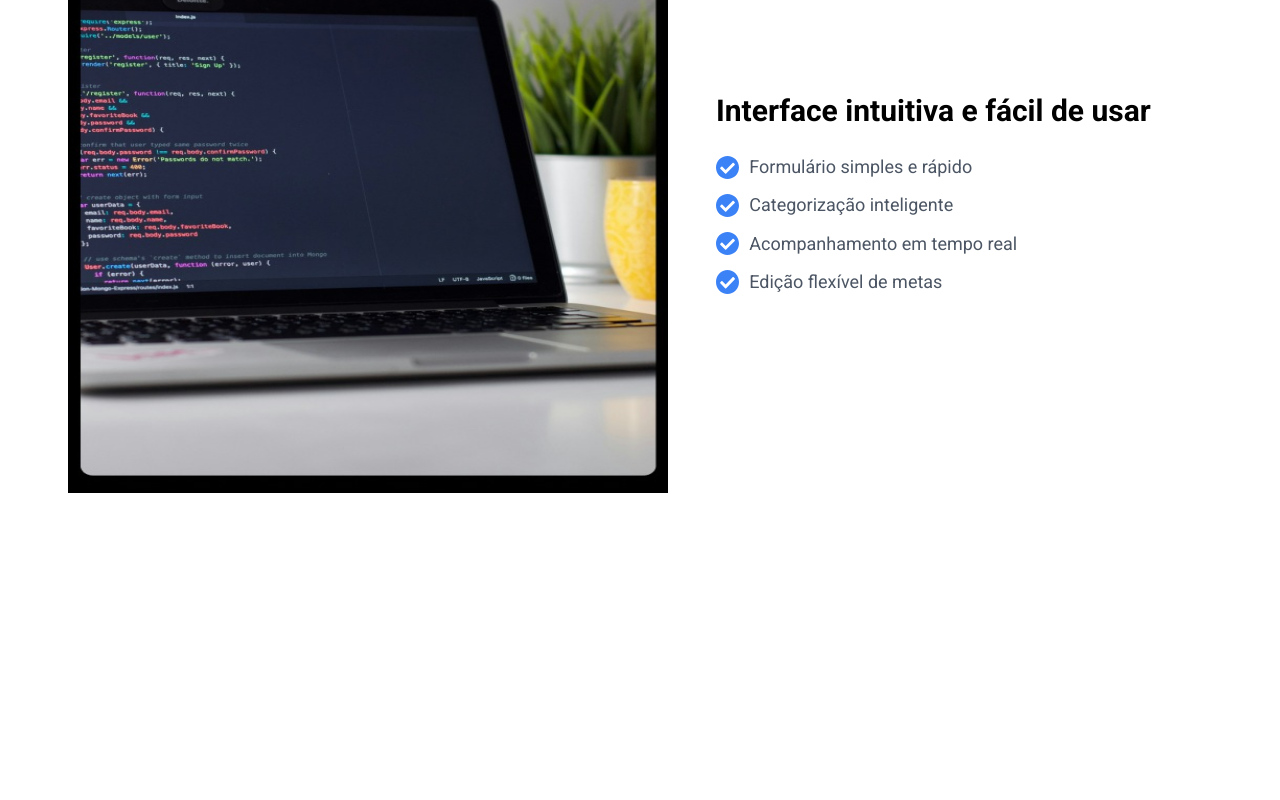
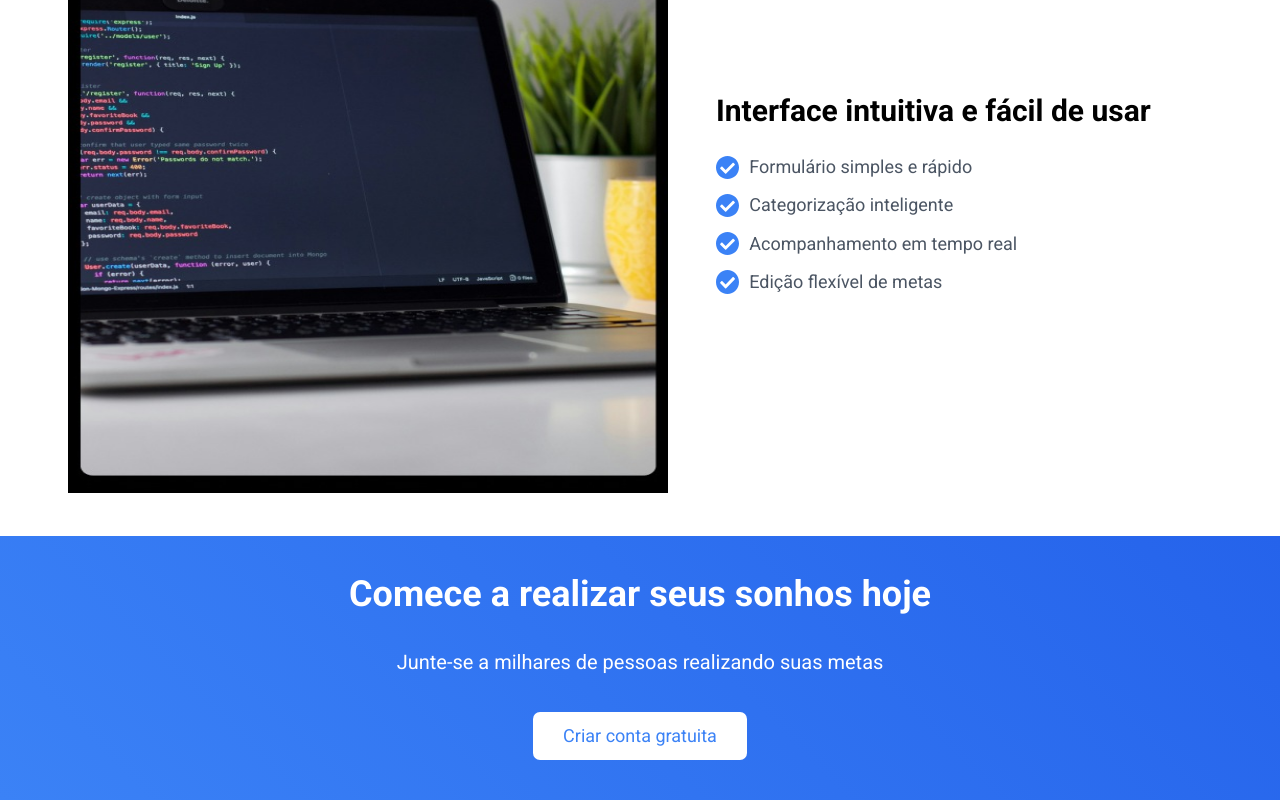
Before and after one commit to VictorFioravanteXavier/MetasJa, an Angular app: page / in a window 1280 px wide. Shown: the part 1090-1890 px from the top of the page. Before the commit the page ends 1626 px from the top, so only its background shows below. Built offline with nearby package versions, Linux system fonts and the light colour scheme.

Commit message:
Fazendo a parte de comece agora

```diff
--- a/src/app/pages/landing-page/landing-page.component.html
+++ b/src/app/pages/landing-page/landing-page.component.html
@@ -49,3 +49,9 @@
         </ul>
     </section>
 </section>
+
+<section id="start">
+    <h2>Comece a realizar seus sonhos hoje</h2>
+    <p>Junte-se a milhares de pessoas realizando suas metas</p>
+    <button class="white-btn">Criar conta gratuita</button>
+</section>
--- a/src/app/pages/landing-page/landing-page.component.scss
+++ b/src/app/pages/landing-page/landing-page.component.scss
@@ -65,7 +65,7 @@
                     min-width: 35%;
                     max-width: 35%;
 
-                    .card{
+                    .card {
                         background-color: $branco;
                         padding: rem(40px);
                         display: flex;
@@ -74,16 +74,16 @@
                         border-radius: rem(12px);
                         min-height: 65%;
 
-                        img{
+                        img {
                             align-self: flex-start;
                         }
 
-                        h3{
+                        h3 {
                             font-weight: bold;
                             font-size: rem(24px);
                         }
 
-                        p{
+                        p {
                             color: $font_secundary_color;
                         }
                     }
@@ -92,7 +92,7 @@
         }
     }
 
-    #sobre-ferramenta{
+    #sobre-ferramenta {
         display: flex;
         align-items: center;
         justify-content: space-evenly;
@@ -100,41 +100,64 @@
 
         padding: rem(40px) rem(20px);
 
-        .img{
-            img{
+        .img {
+            img {
                 width: rem(600px);
                 height: rem(600px);
             }
         }
 
-        #informations{
+        #informations {
             width: 40%;
             display: flex;
             flex-direction: column;
             gap: rem(30px);
 
-            h2{
+            h2 {
                 font-weight: bold;
                 font-size: rem(30px);
             }
 
-            ul{
+            ul {
                 display: flex;
                 flex-direction: column;
                 gap: rem(15px);
 
-                li{
+                li {
                     display: flex;
                     align-items: center;
                     gap: rem(10px);
 
-                    p{
+                    p {
                         font-size: rem(18px);
                         color: $font_secundary_color;
                     }
                 }
             }
         }
+    }
+
+    #start {
+        background: linear-gradient(45deg, #3B82F6, #2563EB);
+        ;
+        color: $branco;
+        padding: rem(40px) rem(20px);
+        display: flex;
+        align-items: center;
+        justify-content: center;
+        flex-direction: column;
+        gap: rem(40px);
+
+        h2 {
+            font-size: rem(36px);
+            font-weight: bold;
+        }
+
+        p {
+            font-size: rem(20px);
+        }
+
+
     }
 }
 
@@ -161,26 +184,27 @@
             #cards {
                 ul {
                     flex-wrap: wrap;
+
                     li {
                         min-width: 100%;
                     }
                 }
-             }
+            }
         }
 
-        #sobre-ferramenta{
+        #sobre-ferramenta {
             flex-direction: column;
 
-            .img{
+            .img {
                 margin-bottom: rem(30px);
 
-                img{
+                img {
                     width: rem(350px);
                     height: rem(350px);
                 }
             }
 
-            #informations{
+            #informations {
                 width: 100%;
 
             }
--- a/src/scss/base/variables.scss
+++ b/src/scss/base/variables.scss
@@ -1,6 +1,7 @@
 $azul: #3B82F6;
 $azul_hover: #3879e2;
 $branco: #fff;
+$branco_hover: #e2e2e2;
 $preto: #1F2937;
 $cinza: #4B5563;
 $cinza_claro: #dfdfdf85;
--- /dev/null
+++ b/src/scss/layout/_white-btn.scss
@@ -0,0 +1,10 @@
+.white-btn {
+    font-size: rem(18px);
+    padding: rem(15px) rem(30px);
+    background-color: $branco;
+    color: $azul;
+
+    &:hover{
+        background-color: $branco_hover;
+    }
+}
--- a/src/scss/layout/index.scss
+++ b/src/scss/layout/index.scss
@@ -1 +1,2 @@
 @import './btn';
+@import './white-btn'
```
